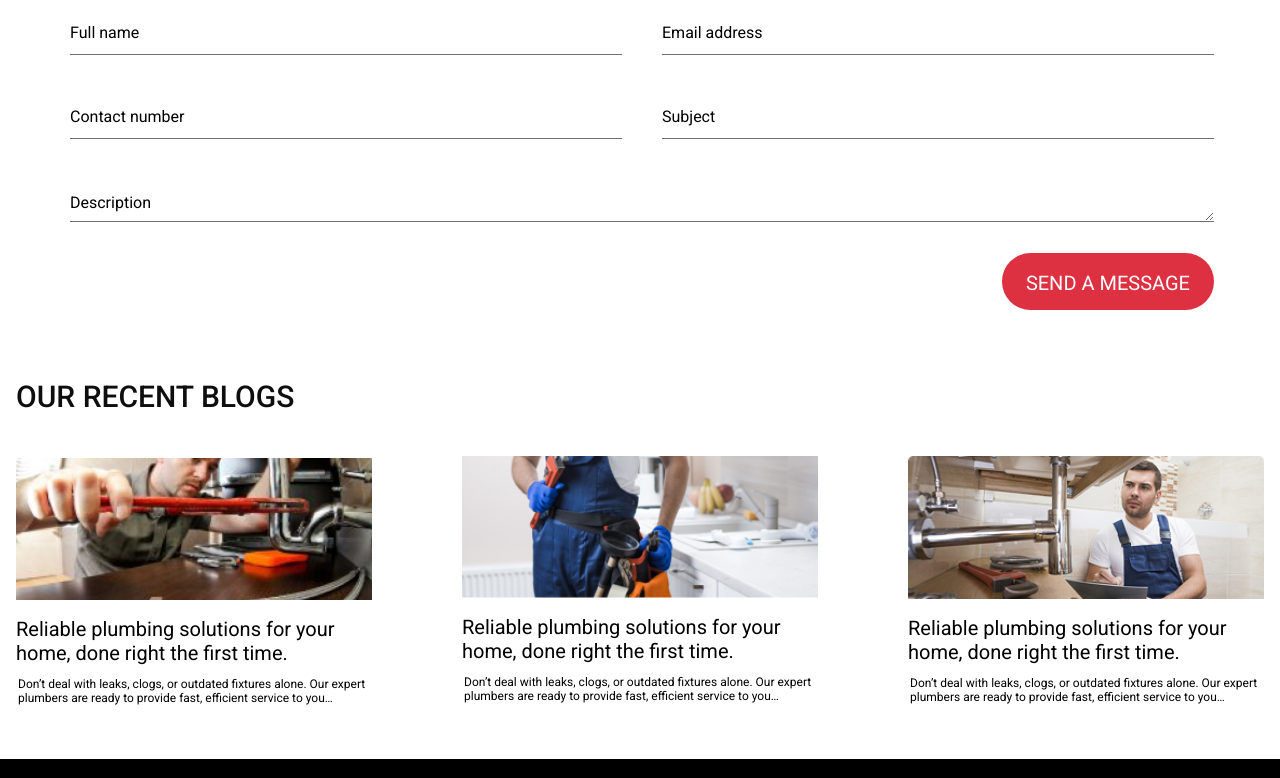
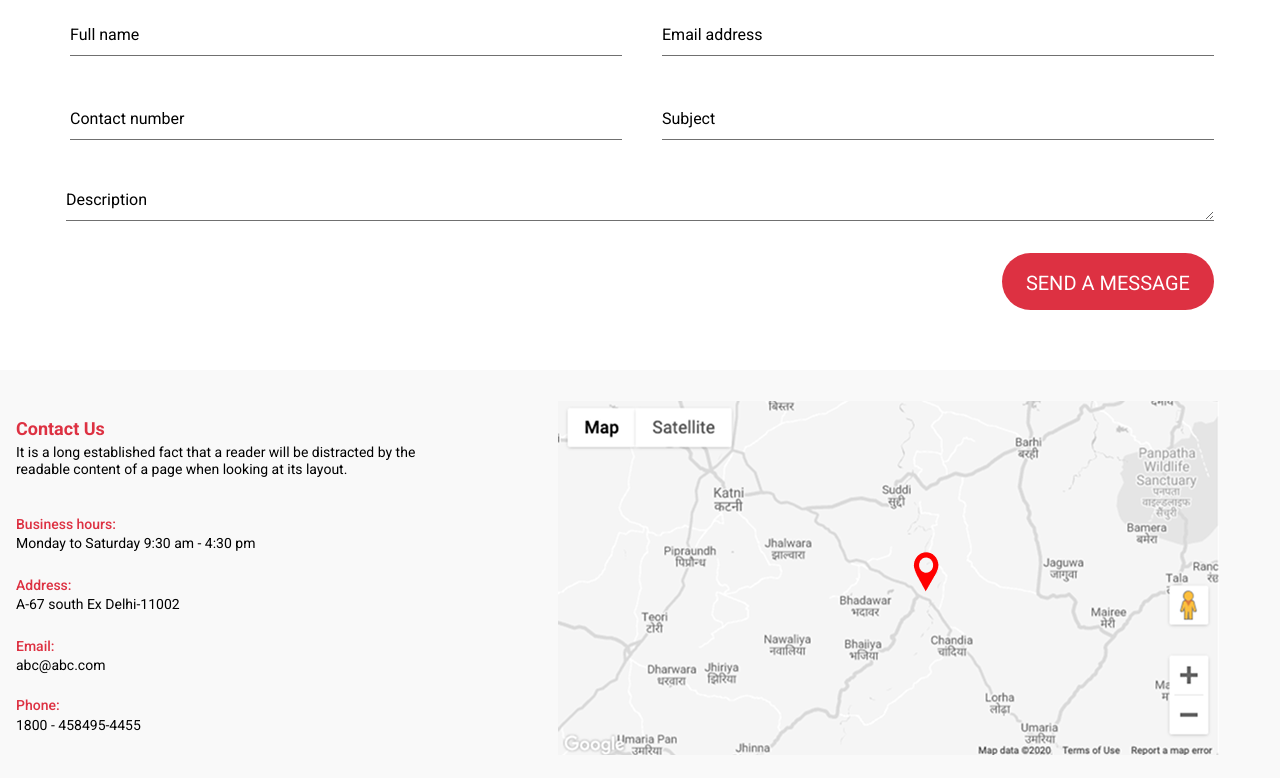
Before and after one commit to shafiqahmad81/plumber, a website built with Vite: page contact.html in a window 1280 px wide. Shown: the part 482-1260 px from the top of the page. Built offline with nearby package versions, Linux system fonts and the light colour scheme.

Commit message:
complete contact page

```diff
--- a/contact.html
+++ b/contact.html
@@ -66,37 +66,26 @@
 
   <!-- Get in touch section -->
   <section class="container mt-14">
-    <div class="px-[50px]">
+    <div class="px-5 md:px-8 lg:px-[50px]">
       <h2 class="text-[40px] text-black font-bold text-center">Get in touch</h2>
-      <form class="mt-[30px] ml-1">
-        <div class="grid grid-cols-1 md:grid-cols-2 gap-y-[54px] gap-x-10">
-          <div>
-            <label for="name" class="block text-base text-black leading-3">Full name</label>
-            <input id="name" type="text"
-              class="w-full border-b border-[#707070] focus:outline-none focus:border-black h-3" />
-          </div>
-          <div>
-            <label for="email" class="block text-base text-black leading-3">Email address</label>
-            <input id="email" type="email"
-              class="w-full border-b border-[#707070] focus:outline-none focus:border-black h-3" />
-          </div>
-          <div>
-            <label for="text" class="block text-base text-black leading-3">Contact number</label>
-            <input id="text" type="text"
-              class="w-full border-b border-[#707070] focus:outline-none focus:border-black h-3" />
-          </div>
-          <div>
-            <label for="subject" class="block text-base text-black leading-3">Subject</label>
-            <input id="subject" type="text"
-              class="w-full border-b border-[#707070] focus:outline-none focus:border-black h-3" />
-          </div>
+      <form class="mt-[26px] ml-1">
+        <div class="grid grid-cols-1 md:grid-cols-2 gap-y-[51px] gap-x-10">
+          <input type="text" placeholder="Full name"
+            class="w-full text-base text-[#707070] pb-2 border-b border-[#707070] focus:outline-none placeholder:text-black focus:placeholder-transparent " />
+
+          <input type="email" placeholder="Email address"
+            class="w-full text-base text-[#707070] pb-2 border-b border-[#707070] focus:outline-none placeholder:text-black focus:placeholder-transparent" />
+          <input type="text" placeholder="Contact number
+            "
+            class="w-full text-base text-[#707070] pb-2 border-b border-[#707070] focus:outline-none placeholder:text-black focus:placeholder-transparent" />
+          <input type="text" placeholder="Subject"
+            class="w-full text-base text-[#707070] pb-2 border-b border-[#707070] focus:outline-none placeholder:text-black focus:placeholder-transparent" />
         </div>
-        <div class="mt-14">
-          <label for="description" class="block text-base text-black leading-3">Description</label>
-          <textarea id="description" rows="4"
-            class="w-full border-b border-[#707070] focus:outline-none focus:border-black h-3"></textarea>
+        <div class="mt-12 -ml-1">
+          <textarea rows="1" placeholder="Description"
+            class="w-full text-base text-[#707070] pb-2 border-b border-[#707070] focus:outline-none placeholder:text-black focus:placeholder-transparent"></textarea>
         </div>
-        <div class="flex justify-end mt-[26px]">
+        <div class="flex justify-center sm:justify-end mt-[27px] ">
           <button type="submit" class="px-6 pt-4 pb-[13px] uppercase text-xl text-white bg-secondary rounded-full">Send
             A
             MEssage</button>
@@ -105,10 +94,45 @@
     </div>
   </section>
 
-
+  <!-- contact section -->
+  <section class="contact bg-[#F9F9F9] mt-[60px] py-[31px]">
+    <div class="container flex flex-col md:flex-row">
+      <div class="w-full md:w-[43.418%] pr-10 lg:pr-24 xl:pr-[131px] mt-5 order-2 md:order-1">
+        <div class="mb-[34px]">
+          <h6 class="text-lg font-bold text-secondary mb-[7px] leading-4">Contact Us</h6>
+          <p class="text-sm text-black leading-[17px]">It is a long established fact that a reader will be distracted by
+            the
+            readable
+            content of a
+            page when looking at its layout.</p>
+        </div>
+        <div class="space-y-6">
+          <div class="pt-0.5">
+            <span>Business hours:</span>
+            <p>Monday to Saturday 9:30 am - 4:30 pm</p>
+          </div>
+          <div class="mb-[22px] -mt-0.5">
+            <span>Address:</span>
+            <p>A-67 south Ex Delhi-11002</p>
+          </div>
+          <div class="mb-[21px]">
+            <span>Email:</span>
+            <p>abc@abc.com</p>
+          </div>
+          <div>
+            <span>Phone:</span>
+            <p class="leading-[21px]">1800 - 458495-4455</p>
+          </div>
+        </div>
+      </div>
+      <div class="w-full md:w-[56.496%] order-1 md:order-2">
+        <img src="src/assets/img/map.png" alt="map">
+      </div>
+    </div>
+  </section>
 
   <!-- our recent blogs section -->
-  <section class="container mt-[72px] mb-10">
+  <section class="container mt-[66px] mb-[72px]">
     <h3>our recent blogs</h3>
     <div class="grid sm:grid-cols-3 text-center sm:text-start mt-[46px] space-y-4 gap-5 lg:gap-16 xl:gap-[90px]">
       <div class="">
@@ -205,7 +229,7 @@
             <p class="text-sm leading-[15px]">Mon-Sat 9.00-15:00 <span class="text-xs block">Sunday CLOSED</span></p>
           </div>
           <div class="w-[260px] ">
-            <h6 class="text-base font-bold uppercase mb-[17px] text-secondary">Recent Post</h6>
+            <h6 class="text-base font-bold uppercase mb-[18px] text-secondary">Recent Post</h6>
             <div class="flex items-start mb-[15px]">
               <div class="w-20 pr-3">
                 <img class="w-full" src="src/assets/img/plumber-image-3.png" alt="plumber-image">
--- a/src/style.css
+++ b/src/style.css
@@ -75,6 +75,12 @@
     .menu-li-a{
       @apply text-sm font-medium text-primary inline-block hover:font-bold after:block after:font-bold after:content-[attr(data-title)] after:h-0 after:overflow-hidden after:invisible after:transform after:scale-x-0 border-b-2 border-white transition-all duration-500 hover:border-secondary after:hover:scale-x-100 after:origin-left
     }
+    .contact span{
+      @apply text-sm font-medium text-secondary
+    }
+    .contact p{
+      @apply text-sm text-black
+    }
 
   }
 
```
Also changed, not shown: src/assets/img/map.png (added).
